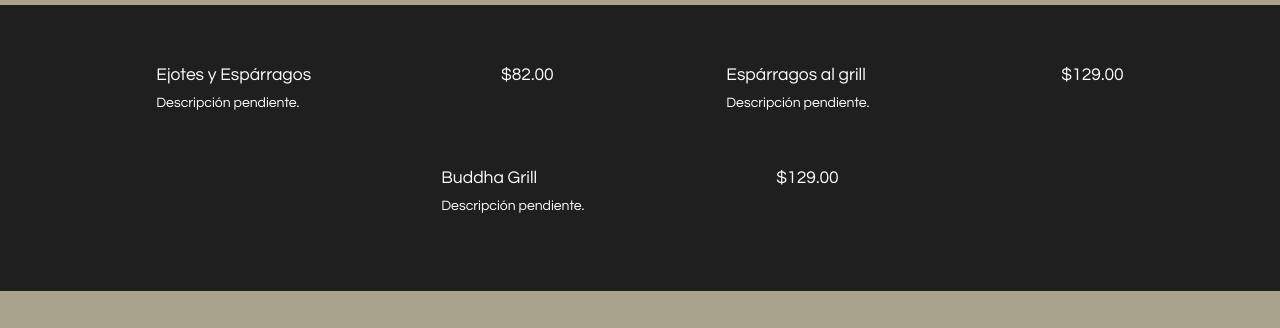
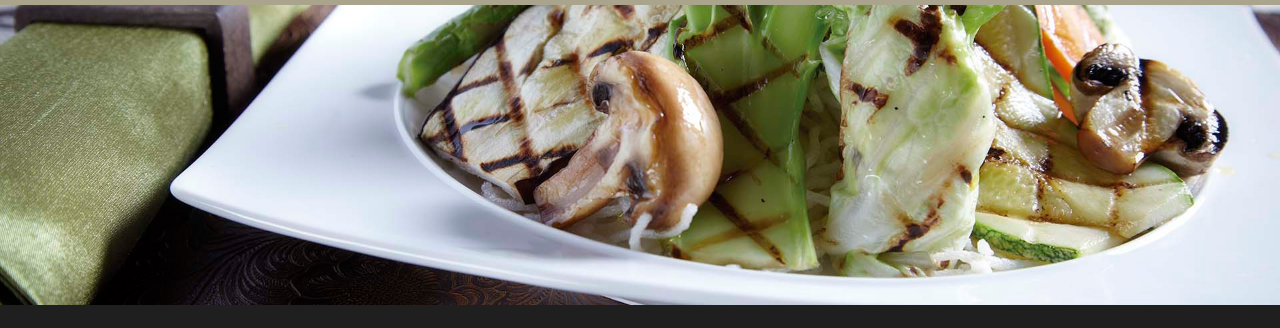
Before and after one commit to gaboshushi/asian, a plain HTML site: page veggie.html in a window 1280 px wide. Shown: the part 297-625 px from the top of the page. Drawn offline with Linux system fonts and the light colour scheme.

Commit message:
Add files via upload

```diff
--- a/css/style.css
+++ b/css/style.css
@@ -124,3 +124,14 @@ a:hover, a:active {
 .catNameIn {
     padding-top: 15px;
 }
+
+.background_Veggie {
+  background: url("../upload/buddah_grill.jpg");
+      background-attachment: fixed;
+  background-position: center;
+  background-repeat: no-repeat;
+  background-size:cover;
+    height: 300px;
+    width: 100%;
+
+}
```
